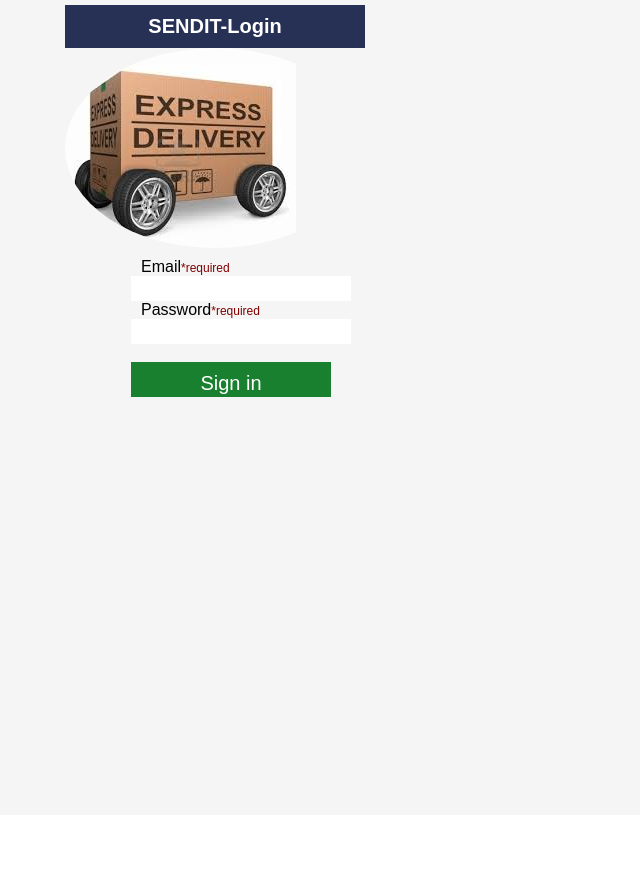
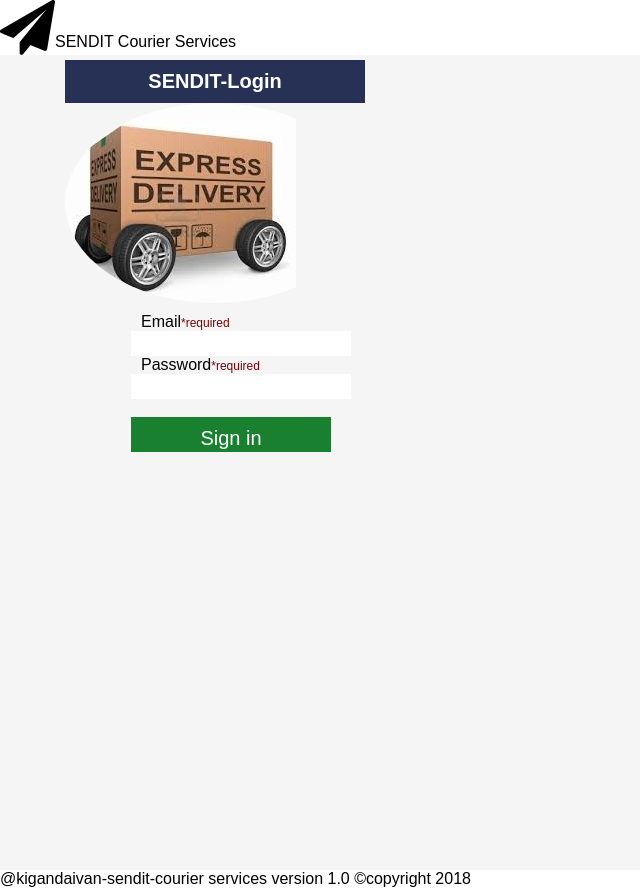
Before and after one commit to zydplatform/SENDIT, a Python web app: template UI/templates/index.html in a window 1280 px wide. Shown: the whole page, without its empty margins (0-640 px from the left). Run offline with Jinja, Linux system fonts and the light colour scheme; the template is opened without the code that fills it, so the values that code supplies are empty.

Commit message:
ft-login-user-[Finishes#161696814]

```diff
--- a/UI/templates/index.html
+++ b/UI/templates/index.html
@@ -10,6 +10,7 @@
     <title>SENDIT</title>
 </head>
 <body>
+    <div class="header"><i class="fa fa-paper-plane"></i>SENDIT Courier Services </div>
     <div class="container">
         <div class="content">
             <form>
@@ -24,7 +25,7 @@
                 </div>
             </form>
         </div>
-        <div class="footer"></div>
+        <div class="footer">@kigandaivan-sendit-courier services version 1.0 &copy;copyright 2018</div>
     </div>
 
     <!-- <script src="../static/main.js"></script> -->
```
